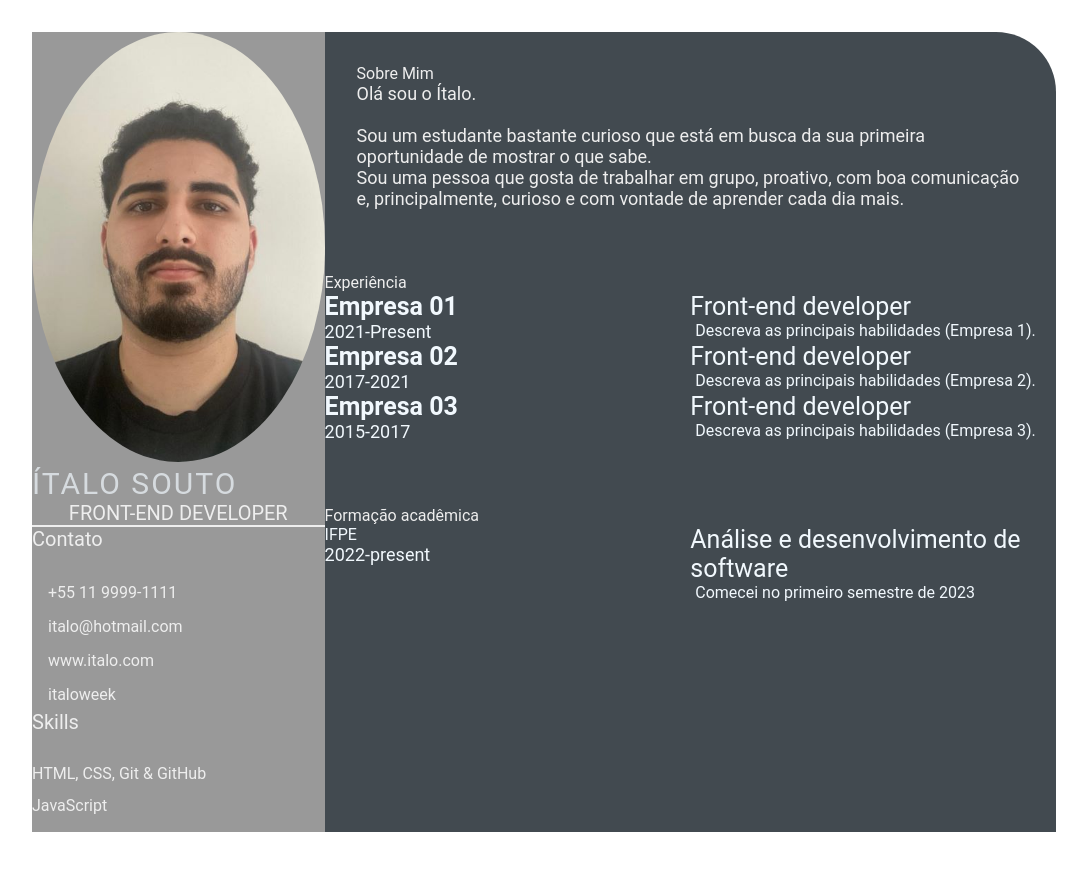
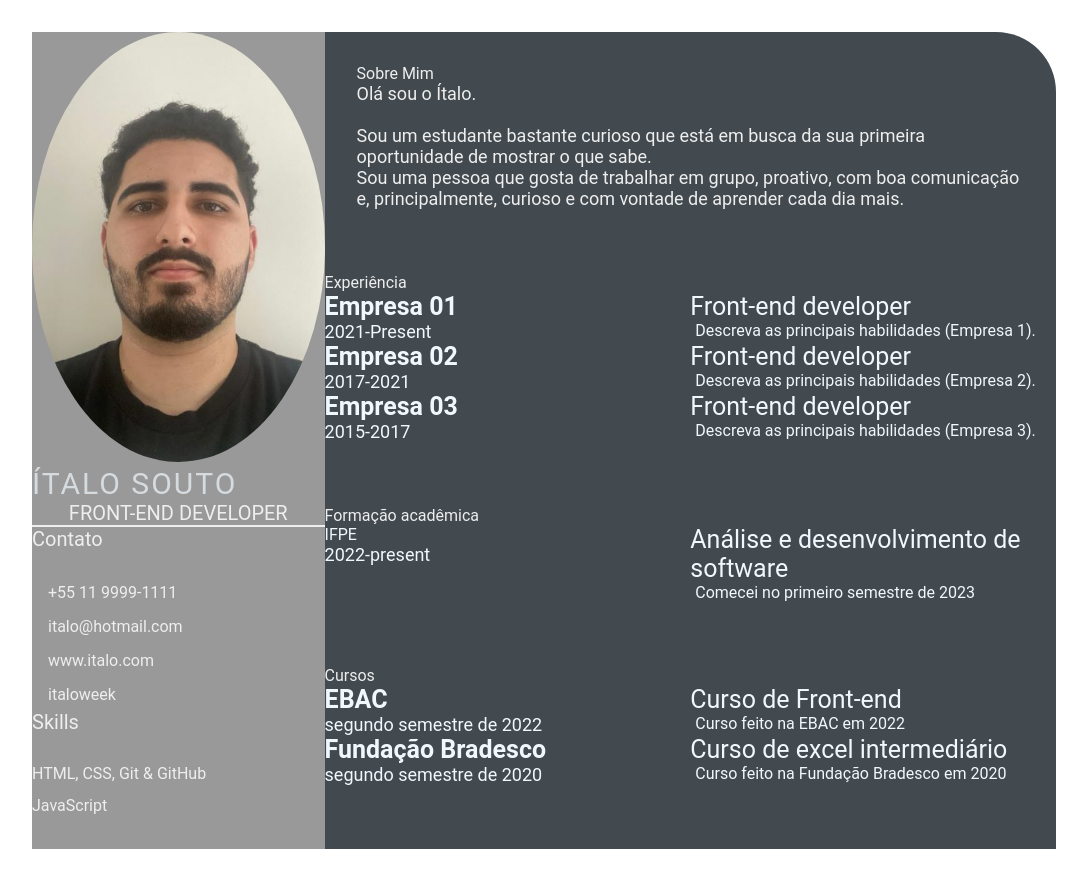
Before and after one commit to italosouto08/italosouto08.github.io, a plain HTML site: page index.html in a window 1280 px wide. Shown: the whole page, without its empty margins (96-1183 px from the left). Drawn offline with Linux system fonts and the light colour scheme.

Commit message:
feature: add awards

```diff
--- a/index.html
+++ b/index.html
@@ -97,6 +97,31 @@
           </div>
         </div>
       </section>
+      <section class="awards gap">
+        <div class="right-title">Cursos</div>
+        <div class="awards-contents">
+          <div class="awards-left">
+            <p class="awards-company-name">EBAC</p>
+            <p class="awards-time-period">segundo semestre de 2022</p>
+          </div>
+          <div class="awards-right">
+            <p class="awards-name">Curso de Front-end</p>
+            <p class="awards-desc">
+              Curso feito na EBAC em 2022
+            </p>
+          </div>
+          <div class="awards-left">
+            <p class="awards-company-name">Fundação Bradesco</p>
+            <p class="awards-time-period">segundo semestre de 2020</p>
+          </div>
+          <div class="awards-right">
+            <p class="awards-name">Curso de excel intermediário</p>
+            <p class="awards-desc">
+              Curso feito na Fundação Bradesco em 2020
+            </p>
+          </div>
+        </div>
+      </section>
     </section>
   </main>
 </body>
```
